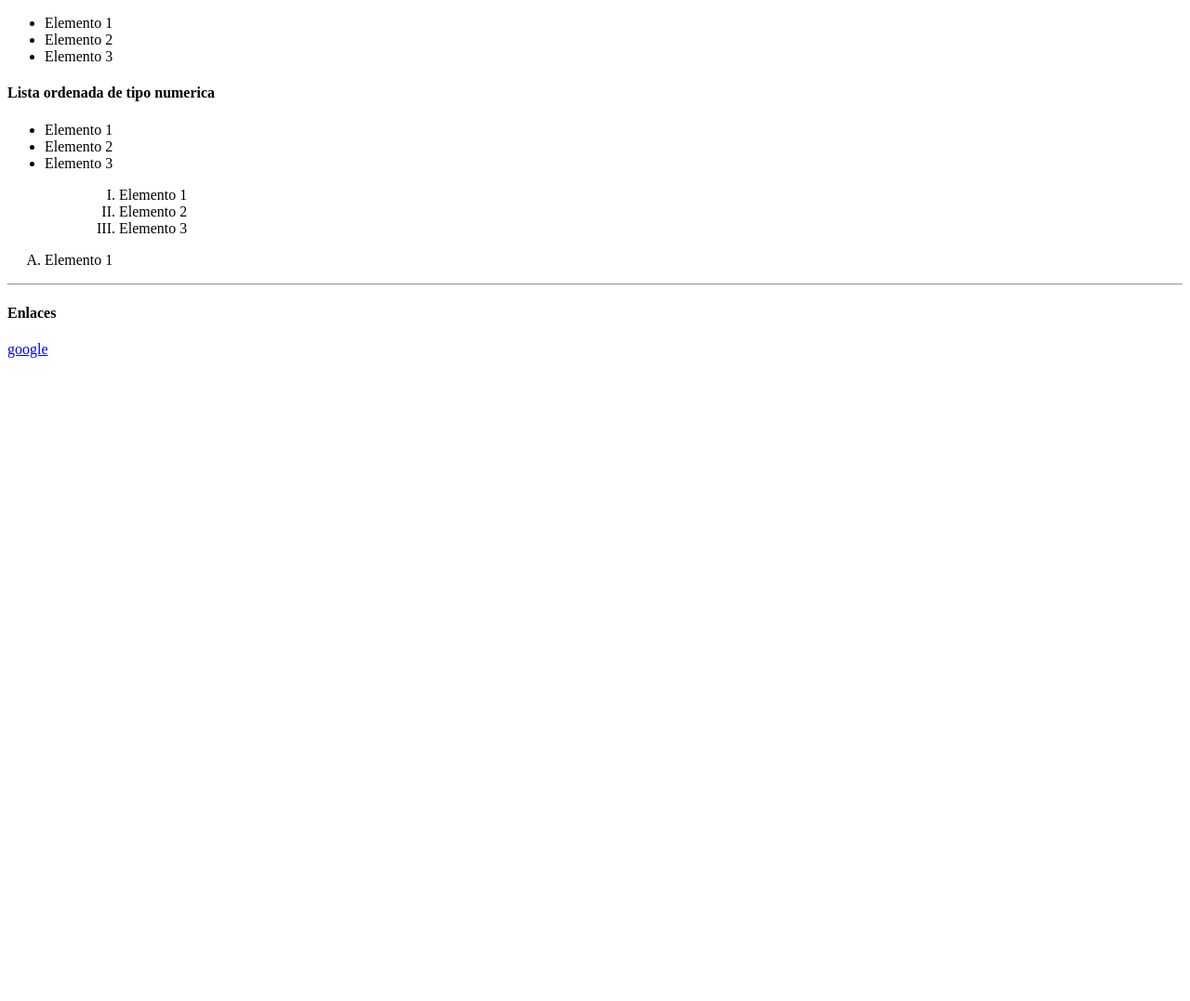
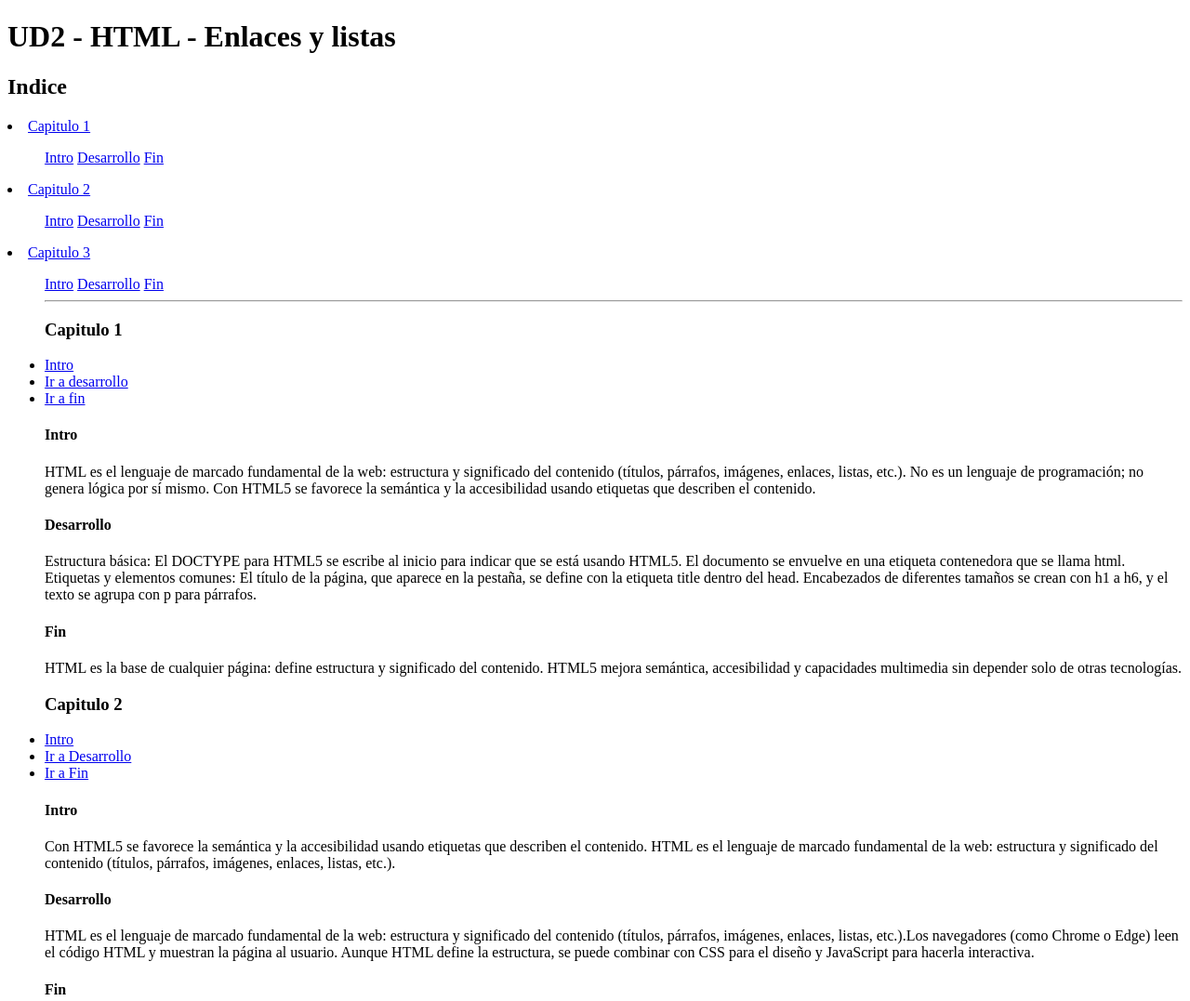
Before and after one commit to nassim770/21_nassim, a plain HTML site: page listas.html in a window 1280 px wide. Shown: the top 1077 px of the page at 93% size. Before the commit the page ends 800 px from the top, so only its background shows below. Drawn offline with Linux system fonts and the light colour scheme.

Commit message:
listas aplic web

```diff
--- a/listas.html
+++ b/listas.html
@@ -7,37 +7,82 @@
     </title>
 </head>
 </body>
+<h1>UD2 - HTML - Enlaces y listas</h1>
+<h2>Indice</h2>
+<li><a href="capitulo 1">Capitulo 1</a></li>
+<ol>
+    <a href="Ir a intro" target="_blank"> Intro</a>
+    <a href="Ir a desarrollo" target="_blank"> Desarrollo</a>
+    <a href="Ir a fin" target="_blank"> Fin</a>
+</ol>
+<li><a href="capitulo 2">Capitulo 2</a></li>
 <ul>
-    <li> Elemento 1 </li>
-    <li> Elemento 2</li>
-    <li> Elemento 3</li>
+    <a href="Ir a intro" target="_blank"> Intro</a>
+    <a href="Ir a desarrollo" target="_blank"> Desarrollo</a>
+    <a href="Ir a fin" target="_blank"> Fin</a>
 </ul>
-<h4> Lista ordenada de tipo numerica </h4>
+<li><a href="capitulo 3">Capitulo 3</a></li>
 <ul>
-    <li> Elemento 1</li>
-    <li> Elemento 2</li>
-    <li> Elemento 3</li>
-</ul>
-
-<ul>
-    <ol>
-        <ol type="I">
-            <li> Elemento 1</li>
-
-            <li> Elemento 2</li>
-            <li> Elemento 3</li>
-        </ol>
-</ul>
-
-<ol type="A">
-    <li> Elemento 1</li>
-
-</ol>
+    <a href="Ir a intro" target="_blank"> Intro</a>
+     <a href="Ir a desarrollo" target="_blank"> Desarrollo</a>
+     <a href="Ir a fin" target="_blank"> Fin</a>
 
 <hr>
-<h4> Enlaces </h4>
-<a href="https://www.google.com/search?client=firefox-b-lm&q=google" target="_blank"> google</a>
+<h3> Capitulo 1 </h3>
+<li><a href="ir a intro">Intro</a></li>
+<li><a href="ir a desarrollo">Ir a desarrollo</a></li>
+<li><a href="ir a fin">Ir a fin</a></li>
+
+<h4>Intro</h4>
+
+    HTML es el lenguaje de marcado fundamental de la web: estructura y significado del contenido (títulos, párrafos, imágenes, enlaces, listas, etc.).
+    No es un lenguaje de programación; no genera lógica por sí mismo.
+    Con HTML5 se favorece la semántica y la accesibilidad usando etiquetas que describen el contenido.
+<h4> Desarrollo </h4>
+Estructura básica:
+    El DOCTYPE para HTML5 se escribe al inicio para indicar que se está usando HTML5.
+    El documento se envuelve en una etiqueta contenedora que se llama html.
+
+Etiquetas y elementos comunes:
+    El título de la página, que aparece en la pestaña, se define con la etiqueta title dentro del head.
+    Encabezados de diferentes tamaños se crean con h1 a h6, y el texto se agrupa con p para párrafos.
+
+<h4> Fin </h4>
+HTML es la base de cualquier página: define estructura y significado del contenido.
+HTML5 mejora semántica, accesibilidad y capacidades multimedia sin depender solo de otras tecnologías.
+
+<h3> Capitulo 2</h3>
+<li><a href="ir a intro">Intro</a></li>
+<li><a href="ir a desarrollo">Ir a Desarrollo</a></li>
+<li><a href="ir a fin">Ir a Fin</a></li>
+
+<h4> Intro </h4>
+Con HTML5 se favorece la semántica y la accesibilidad usando etiquetas que describen el contenido.
+HTML es el lenguaje de marcado fundamental de la web: estructura y significado del contenido (títulos, párrafos, imágenes, enlaces, listas, etc.).
+<h4> Desarrollo </h4>
+HTML es el lenguaje de marcado fundamental de la web: estructura y significado del contenido (títulos, párrafos, imágenes, enlaces, listas, etc.).Los navegadores (como Chrome o Edge) leen el código HTML y muestran la página al usuario.
+Aunque HTML define la estructura, se puede combinar con CSS para el diseño y JavaScript para hacerla interactiva.
+<h4> Fin</h4>
+HTML es la base de cualquier página: define estructura y significado del contenido.HTML es la base fundamental de cualquier página web.
+Sin él, los navegadores no podrían mostrar el contenido correctamente.
+Aprender HTML es el primer paso para adentrarse en el mundo del desarrollo web
+<h4> Capitulo 3</h4>
+<li><a href="ir a intro">Intro</a></li>
+<li><a href="ir a Desarrollo">Ir a Desarrollo</a></li>
+<li><a href="ir a Fin">Ir a Fin</a></li>
+<h4> Intro </h4>
+ Con HTML5 se favorece la semántica y la accesibilidad usando etiquetas que describen el contenido.es el lenguaje básico que se utiliza para crear y estructurar páginas web. Gracias a él, los navegadores pueden mostrar textos, imágenes, enlaces y otros elementos en la pantalla.
+<h4>Desarrollo</h4>
+El documento se envuelve en una etiqueta contenedora que se llama html.es el lenguaje que se usa para crear páginas web.
+Sirve para estructurar el contenido con elementos como títulos, párrafos, imágenes o enlaces.
+Cada parte del contenido se escribe dentro de etiquetas
+<h4>Fin</h4>
+HTML5 mejora semántica, accesibilidad y capacidades multimedia sin depender solo de otras tecnologías.HTML es la base fundamental de cualquier página web.
+Sin él, los navegadores no podrían mostrar el contenido correctamente.
+<hr>
+<li><a href="ir al Indice">Ir al Indice</a></li>
 
 </body>
 
+
 </html>
```
Also changed, not shown: estructura.html (+2 -2 lines).
